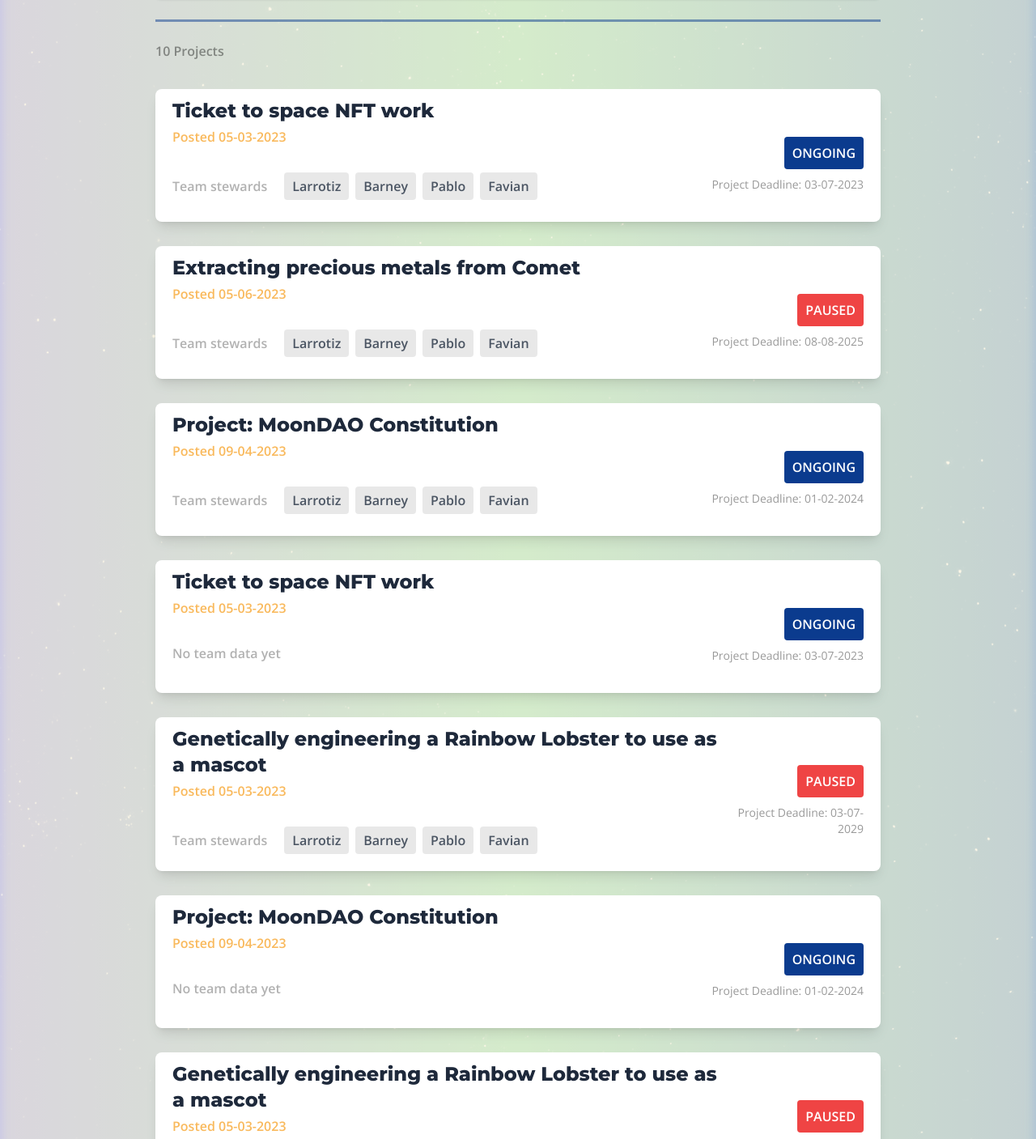
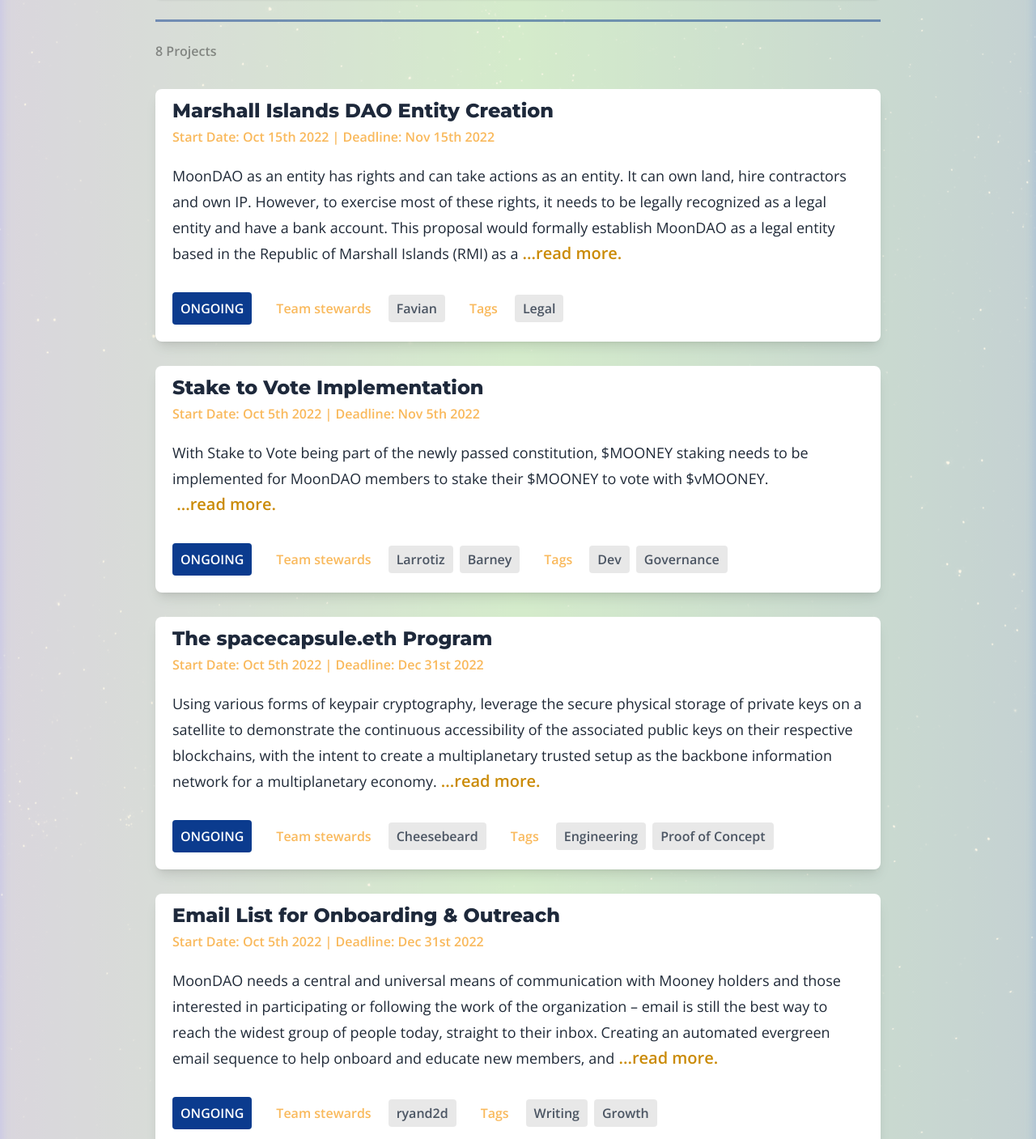
Before and after one commit to Official-MoonDao/mission-control, a React (Vite) app: page /Projects in a window 1280 px wide. Shown: the part 312-1719 px from the top of the page at 81% size. Built offline with nearby package versions, Linux system fonts and the light colour scheme.

Commit message:
added project data

```diff
--- /dev/null
+++ b/src/projects-data/projects.js
@@ -0,0 +1,92 @@
+export const projectsData = [
+    {
+        title: "Marshall Islands DAO Entity Creation",
+        startDate: "Oct 15th 2022",
+        active: true,
+        deadline: "Nov 15th 2022",
+        teamLeads: ["Favian"],
+        link: "https://docs.google.com/document/d/1nwySQEZ92i5NLEMll3bFHPDAze6-5Pfv68THSwOgLJM/",
+        body: "MoonDAO as an entity has rights and can take actions as an entity. It can own land, hire contractors and own IP. However, to exercise most of these rights, it needs to be legally recognized as a legal entity and have a bank account. This proposal would formally establish MoonDAO as a legal entity based in the Republic of Marshall Islands (RMI) as a Nonprofit DAO LLC. The RMI entity would also simplify MoonDAO’s tax obligations as outlined below. ",
+        tags: ["Legal"],
+    },
+    {
+        title: "Stake to Vote Implementation",
+        startDate: "Oct 5th 2022",
+        active: true,
+        deadline: "Nov 5th 2022",
+        teamLeads: ["Larrotiz", "Barney"],
+        link: "https://docs.google.com/document/d/19Ay6Mu43L2d09KKXr5gYmxjE6duFfD39m8cC92lqCDw/",
+        body: "With Stake to Vote being part of the newly passed constitution, $MOONEY staking needs to be implemented for MoonDAO members to stake their $MOONEY to vote with $vMOONEY.",
+        tags: ["Dev", "Governance"],
+    },
+    {
+        title: "The spacecapsule.eth Program",
+        startDate: "Oct 5th 2022",
+        active: true,
+        deadline: "Dec 31st 2022",
+        teamLeads: ["Cheesebeard"],
+        link: "https://docs.google.com/document/d/1vc9Q_1NUPsck3thUw7dkJDcuAx2tMksiY-3x5b6Udcc/",
+        body: "Using various forms of keypair cryptography, leverage the secure physical storage of private keys on a satellite to demonstrate the continuous accessibility of the associated public keys on their respective blockchains, with the intent to create a multiplanetary trusted setup as the backbone information network for a multiplanetary economy.",
+        tags: ["Engineering", "Proof of Concept"],
+    },
+    {
+        title: "Email List for Onboarding & Outreach",
+        startDate: "Oct 5th 2022",
+        active: true,
+        deadline: "Dec 31st 2022",
+        teamLeads: ["ryand2d"],
+        link: "https://docs.google.com/document/d/1ZEsg7H8n3_qk4AOGpynSh2NNkSrG_Yo4j41c6tDqH30/",
+        body: "MoonDAO needs a central and universal means of communication with Mooney holders and those interested in participating or following the work of the organization – email is still the best way to reach the widest group of people today, straight to their inbox. Creating an automated evergreen email sequence to help onboard and educate new members, and being able to reach less active members of MoonDAO for updates and announcing votes will help to increase overall participation and involvement in MoonDAO.",
+        tags: ["Writing", "Growth"],
+    },
+    {
+        title: "Bank Account Creationg",
+        startDate: "Sep 16th 2022",
+        active: true,
+        deadline: "Nov 25th 2022",
+        teamLeads: ["Barney"],
+        link: "https://docs.google.com/document/d/1Qlc4nUDH6HaOTYoNyVkXocC-ZtksNFEs6wZ37oiJE34/",
+        body: "To facilitate transactions between MoonDAO and entities that do not yet accept cryptocurrencies, a bank account is needed under MoonDAO’s name.",
+        tags: ["Legal"],
+    },
+    {
+        title: "Guild Guidelines",
+        startDate: "Sep 16th 2022",
+        active: false,
+        deadline: "Oct 3rd 2022",
+        teamLeads: ["Luffy", "Pablo"],
+        link: "https://docs.google.com/document/d/1tEpMDXDS3oZvEnyvdKV-z1VNcNVBR07XRN5QvImHCLk/",
+        body: "This project aims to create the Guild Guidelines that determine how a guild is established and intended to work in a transparent and auditable way, guild's scope of work, and how compensation will work for those guilds.        ",
+        tags: ["Community", "Growth"],
+    },
+    {
+        title: "MoonDAO a leader at the International Astronautical Federation And Space Arena",
+        startDate: "Aug 16th 2022",
+        active: false,
+        deadline: "Sep 22nd 2022",
+        teamLeads: ["Favian", "Pablo"],
+        link: "https://docs.google.com/document/d/12dOaI284NGBVPeKqvNBGfnRGo_bP6LSK0Hn464BEppo/",
+        body: "MoonDAO has earned the respect as a leader in the crypto community and now needs to do the same within the space travel community. This project will Focus on obtaining membership for MoonDAO in the International Astronautical Federation (IAF) and establishing a presence at relevant events. This is vital for MoonDAO because the biggest players in the industry (SpaceX, NASA, and major universities) are active participants in this federation. This is the perfect opportunity to attract and recruit engineers and space industry talent and to learn about opportunities to collaborate with some of the largest players. Also, this project seeks to sponsor NewSpace2022, which is a space travel event put on by https://newspace.spacefrontier.org/",
+        tags: ["Growth"]
+    },
+    {
+        title: "Website Improvement",
+        startDate: "Aug 16th 2022",
+        active: true,
+        deadline: "Oct 15th 2022",
+        teamLeads: ["Larrotiz", "Barney"],
+        link: "https://docs.google.com/document/d/1OG0FqTrrtQwToIP5em95uxtHzch346SCZkD3KGR3MJc/",
+        body: "This project will focus on adding new interactive features to our website along with improvements to our documentation and visual appeal. This will be accomplished with various phases or “sub-projects”. The first phase is to create a MoonDAO online store to sell MoonDAO merchandising. Second, will be to implement $MOONEY staking for governance and LP rewards. The third phase will consist of updates to documentation. We will also create a dashboard to display key MoonDAO info. And lastly, we will revamp the landing/homepage with respect to the new additions. ",
+        tags: ["Dev", "Writing"],
+    },
+    // {
+    //     title: "",
+    //     startDate: "Oct 1st 2022",
+    //     active: true,
+    //     deadline: "Nov 5th 2022",
+    //     teamLeads: [],
+    //     link: "",
+    //     body: "",
+    //     tags: [],
+    // },
+  ];
--- a/src/views/Projects/OngoingProjects.jsx
+++ b/src/views/Projects/OngoingProjects.jsx
@@ -1,5 +1,5 @@
 import SearchBar from "../../components/SearchBar";
-import { projectTests } from "../../test-data/tests";
+import { projectsData } from "../../projects-data/projects";
 import Project from "./Project";
 import Header from "../../components/Header";
 import { SectionLayout, Line } from "../../components/Layout";
@@ -13,10 +13,20 @@ const OngoingProjects = () => {
       </div>
 
       <Line />
-      <p className="mt-[24px] font-semibold text-black text-opacity-40 dark:text-gray-100 dark:opacity-100">{projectTests.length} Projects</p>
+      <p className="mt-[24px] font-semibold text-black text-opacity-40 dark:text-gray-100 dark:opacity-100">{projectsData.length} Projects</p>
 
-      {projectTests.map((e, i) => (
-        <Project key={i} active={e.active} idx={i} title={e.title} deadline={e.deadline} postDate={e.postDate} team={e.team} />
+      {projectsData.map((e, i) => (
+        <Project
+         key={i}
+         active={e.active}
+         idx={i}
+         title={e.title}
+         deadline={e.deadline}
+         startDate={e.startDate}
+         teamLeads={e.teamLeads}
+         link={e.link}
+         body={e.body}
+         tags={e.tags} />
       ))}
     </SectionLayout>
   );
--- a/src/views/Projects/Project.jsx
+++ b/src/views/Projects/Project.jsx
@@ -1,6 +1,6 @@
 import ArticleTitle from "../../components/ArticleTitle";
 
-const Project = ({ idx, title, postDate, active, deadline, team }) => {
+const Project = ({ idx, title, startDate, active, deadline, teamLeads, link, body, tags }) => {
   return (
     <article
       className={`${
@@ -10,13 +10,46 @@ const Project = ({ idx, title, postDate, active, deadline, team }) => {
       {/*Title and date, team*/}
       <div className=" mt-[20px] pb-[20px] xl:mt-0">
         <ArticleTitle text={title} />
-        <p className="mt-1 font-semibold text-moon-gold">Posted {postDate}</p>
+        <p className="mt-1 font-semibold text-moon-gold">Start Date: {startDate} | Deadline: {deadline}</p>
 
+        {/*Body*/}
+        <div className="mt-5 hidden lg:block">
+          <p className={`text-lg leading-8 text-gray-800 dark:text-gray-100`}>
+            {body.slice(0, 350)}
+            <a
+              className={`inline-block whitespace-pre text-xl font-semibold text-yellow-600 hover:scale-105 hover:text-yellow-500 dark:text-moon-gold dark:hover:text-amber-300`}
+              href={link}
+              target="_blank"
+            >
+              {" ...read more."}
+            </a>
+          </p>
+        </div>
+
+        {/*Status, Team, and Tags*/}
         <div className="mt-[32px] hidden xl:flex xl:items-center">
-          <p className="font-semibold text-black opacity-30 dark:text-white dark:opacity-40">{team && team.length > 0 ? "Team stewards" : "No team data yet"}</p>
-          {team && team.length > 0 && (
+          <div className={`${active ? "bg-moon-blue" : "bg-red-500"}     inline-block rounded py-[8px] px-[10px] `}>
+            <p className={`font-semibold uppercase `}>{active ? "ongoing" : "ended"}</p>
+          </div>
+          <p className="pl-[30px] font-semibold text-moon-gold ">{teamLeads && teamLeads.length > 0 ? "Team stewards" : "No team data yet"}</p>
+          {teamLeads && teamLeads.length > 0 && (
             <>
-              {team.map((e, i) => (
+              {teamLeads.map((e, i) => (
+                <p
+                  key={i}
+                  className={`${
+                    i === 0 ? "ml-[21px]" : "ml-[8px]"
+                  } rounded bg-black bg-opacity-[0.09] px-[10px] py-[5px] font-semibold text-gray-600 dark:bg-white dark:bg-opacity-10 dark:text-white`}
+                >
+                  {e}
+                </p>
+              ))}
+            </>
+          )}
+          <p className="pl-[30px] font-semibold text-moon-gold ">{tags && tags.length > 0 ? "Tags" : "No tags"}</p>
+          {tags && tags.length > 0 && (
+            <>
+              {tags.map((e, i) => (
                 <p
                   key={i}
                   className={`${
@@ -30,14 +63,6 @@ const Project = ({ idx, title, postDate, active, deadline, team }) => {
           )}
         </div>
       </div>
-
-      {/*Status and deadline */}
-      <div className="mt-[24px] pb-[20px] xl:mt-[48px] xl:pb-[35px] xl:text-right">
-        <div className={`${active ? "bg-moon-blue" : "bg-red-500"}     inline-block rounded py-[8px] px-[10px] `}>
-          <p className={`font-semibold uppercase `}>{active ? "ongoing" : "paused"}</p>
-        </div>
-        <p className="mt-[9px] text-sm text-black opacity-40 dark:text-white dark:opacity-80">Project Deadline: {deadline}</p>
-      </div>
     </article>
   );
 };
```
